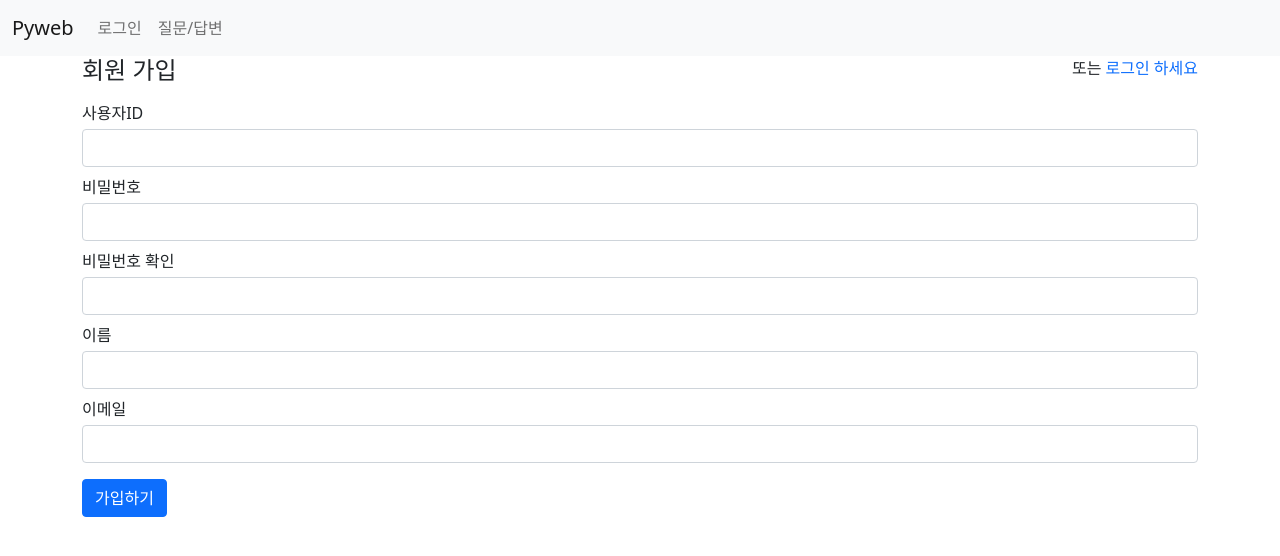
After one commit to kiyongee2/mypyweb, a Django app: page /common/signup/ in a window 1280 px wide. The commit adds this page. Shown: the top 556 px of the page. Run offline with Django 4.2, Linux system fonts and the light colour scheme; some libraries are stand-ins or nearby versions.

Commit message:
pyweb common signup

```diff
--- a/pyweb/board/models.py
+++ b/pyweb/board/models.py
@@ -1,6 +1,8 @@
+from django.contrib.auth.models import User
 from django.db import models
 
 class Question(models.Model):
+    author = models.ForeignKey(User, on_delete=models.CASCADE) #글쓴이
     subject = models.CharField(max_length=200)  #제목
     content = models.TextField()                #질문 내용
     create_date = models.DateTimeField()        #등록일
@@ -10,6 +12,7 @@ class Question(models.Model):
 
 # 답변 모델(테이블)
 class Answer(models.Model):
+    author = models.ForeignKey(User, on_delete=models.CASCADE) #글쓴이
     content = models.TextField()  #답변 내용
     create_date = models.DateTimeField()  #등록일
     question = models.ForeignKey(Question,
--- a/pyweb/board/urls.py
+++ b/pyweb/board/urls.py
@@ -7,7 +7,9 @@ urlpatterns = [
     path('', views.question_list, name='question_list'),
     path('<int:question_id>/', views.detail, name='detail'),
     path('question/create/', views.question_create,
-         name='question_create'),
+         name='question_create'),  #질문 등록
     path('answer/create/<int:question_id>/', views.answer_create,
-         name='answer_create'),
+         name='answer_create'),    #답변 등록
+    path('question/delete/<int:question_id>/', views.question_delete,
+         name='question_delete'),  #질문 삭제
 ]
--- /dev/null
+++ b/pyweb/common/forms.py
@@ -0,0 +1,12 @@
+from django import forms
+from django.contrib.auth.forms import UserCreationForm
+from django.contrib.auth.models import User
+
+
+class UserForm(UserCreationForm):
+    last_name = forms.CharField(max_length=20)
+    email = forms.EmailField()
+
+    class Meta:
+        model = User
+        fields = ['username', 'last_name', 'email']
--- a/pyweb/common/urls.py
+++ b/pyweb/common/urls.py
@@ -1,9 +1,14 @@
-from django.contrib.auth import views
+from django.contrib.auth import views as auth_views
 from django.urls import path
+from common import views
 
 app_name = 'common'
 
 urlpatterns = [
-    path('login/', views.LoginView.as_view(
+    # 클래스형 LoginView를 사용
+    path('login/', auth_views.LoginView.as_view(
             template_name='common/login.html'), name='login'),
+    path('logout/', auth_views.LogoutView.as_view(), name='logout'),
+    # 함수형 view 작성
+    path('signup/', views.signup, name='signup')
 ]
--- a/pyweb/common/views.py
+++ b/pyweb/common/views.py
@@ -1,3 +1,20 @@
-from django.shortcuts import render
+from django.contrib.auth import authenticate, login
+from django.shortcuts import render, redirect
 
-# Create your views here.
+from common.forms import UserForm
+
+# 회원 가입
+def signup(request):
+    if request.method == "POST":
+        form = UserForm(request.POST) #데이터 입력된 폼
+        if form.is_valid():
+            form.save()    #회원 가입 db에 저장
+            username = form.cleaned_data.get('username')
+            password = form.cleaned_data.get('password1')
+            user = authenticate(username=username, password=password)
+            login(request, user)  #자동 로그인
+            return redirect('/')  #index 페이지로 이동
+    else:
+        form = UserForm()   # 빈폼 생성
+    context = {'form': form}
+    return render(request, 'common/signup.html', context)
--- a/pyweb/templates/base.html
+++ b/pyweb/templates/base.html
@@ -8,6 +8,7 @@
     <link rel="stylesheet" href="{% static 'board/css/bootstrap.css' %}">
     <link rel="stylesheet" href="{% static 'board/css/style.css' %}">
     <script src="{% static 'board/js/bootstrap.js' %}"></script>
+    <script src="https://code.jquery.com/jquery-3.7.0.js" integrity="sha256-JlqSTELeR4TLqP0OG9dxM7yDPqX1ox/HfgiSLBj8+kM=" crossorigin="anonymous"></script>
 </head>
 <body>
 {% include 'navbar.html' %}
@@ -16,5 +17,9 @@
 
 {% endblock %}
 <!-- 본문 내용 end-->
+
+<!-- 제이쿼리 영역-->
+{% block script %}
+{% endblock %}
 </body>
 </html>
--- a/pyweb/templates/board/question_list.html
+++ b/pyweb/templates/board/question_list.html
@@ -4,8 +4,8 @@
     <section id="question_list">
         <table class="table">
             <thead>
-                <tr>
-                    <th>번호</th><th>제목</th><th>작성일시</th>
+                <tr class="table-primary">
+                    <th>번호</th><th>제목</th><th>작성일시</th><th>글쓴이</th>
                 </tr>
             </thead>
             <tbody>
@@ -19,6 +19,7 @@
                             </a>
                         </td>
                         <td>{{ question.create_date }}</td>
+                        <td>{{ question.author }}</td>
                     </tr>
                     {% endfor %}
                 {% else %}
--- /dev/null
+++ b/pyweb/templates/common/signup.html
@@ -0,0 +1,53 @@
+{% extends 'base.html' %}
+{% block content %}
+<div class="container">
+  <section id="signup">
+      <div class="row">
+          <div class="col-4">
+              <h4>회원 가입</h4>
+          </div>
+          <div class="col-8 text-end">
+              <span>
+                  또는 <a href="{% url 'common:login' %}">로그인 하세요</a>
+              </span>
+          </div>
+      </div>
+      <!-- 회원가입 폼 -->
+      <form action="" method="post">
+          {% csrf_token %}
+          {% include 'form_errors.html' %}
+          <div class="form-group my-2">
+              <label for="username" class="mb-1">사용자ID</label>
+              <input type="text" id="username" name="username"
+                     class="form-control"
+                     value="{{ form.username.value|default_if_none:'' }}">
+          </div>
+          <div class="form-group my-2">
+              <label for="password1" class="mb-1">비밀번호</label>
+              <input type="password" id="password1" name="password1"
+                     class="form-control"
+                     value="{{ form.password1.value|default_if_none:'' }}">
+          </div>
+          <div class="form-group my-2">
+              <label for="password2" class="mb-1">비밀번호 확인</label>
+              <input type="password" id="password2" name="password2"
+                     class="form-control"
+                     value="{{ form.password2.value|default_if_none:'' }}">
+          </div>
+          <div class="form-group my-2">
+              <label for="last_name" class="mb-1">이름</label>
+              <input type="text" id="last_name" name="last_name"
+                     class="form-control"
+                     value="{{ form.last_name.value|default_if_none:'' }}">
+          </div>
+          <div class="form-group my-2">
+              <label for="email" class="mb-1">이메일</label>
+              <input type="text" id="email" name="email"
+                     class="form-control"
+                     value="{{ form.email.value|default_if_none:'' }}">
+          </div>
+          <button type="submit" class="btn btn-primary mt-2">가입하기</button>
+      </form>
+  </section>
+</div>
+{% endblock %}
--- /dev/null
+++ b/pyweb/templates/form_errors.html
@@ -0,0 +1,12 @@
+<!-- 유효성 검사 - 오류 처리 시작-->
+{% if form.errors  %}
+    <div class="alert alert-danger">
+    {% for field in form %}  <!-- 폼을 필드를 순회하면서 -->
+        {% if field.errors  %} <!-- 필드에 오류가 있으면 -->
+        <strong>{{ field.label }}</strong>
+            {{ field.errors }}  <!-- 에러 출력 -->
+        {% endif %}
+    {% endfor %}
+    </div>
+{% endif %}
+<!-- 오류 처리 끝-->
--- a/pyweb/templates/navbar.html
+++ b/pyweb/templates/navbar.html
@@ -7,7 +7,13 @@
     <div class="collapse navbar-collapse" id="navbarSupportedContent">
       <ul class="navbar-nav me-auto mb-2 mb-lg-0">
         <li class="nav-item">
-          <a class="nav-link" href="{% url 'common:login' %}">로그인</a>
+          {% if user.is_authenticated %}  <!-- 로그인 되었으면 -->
+            <a class="nav-link" href="{% url 'common:logout' %}">
+                  {{ user.username }}(로그아웃)
+            </a>
+          {% else %}
+            <a class="nav-link" href="{% url 'common:login' %}">로그인</a>
+          {% endif %}
         </li>
         <li class="nav-item">
           <a class="nav-link"
```
Also changed, not shown: pyweb/board/views.py (+21 -4 lines), pyweb/templates/board/detail.html (+37 -15 lines), pyweb/templates/common/login.html (+17 -4 lines), pyweb/board/migrations/0001_initial.py, pyweb/board/migrations/0003_answer_author_question_author.py (added), pyweb/db.sqlite3.
